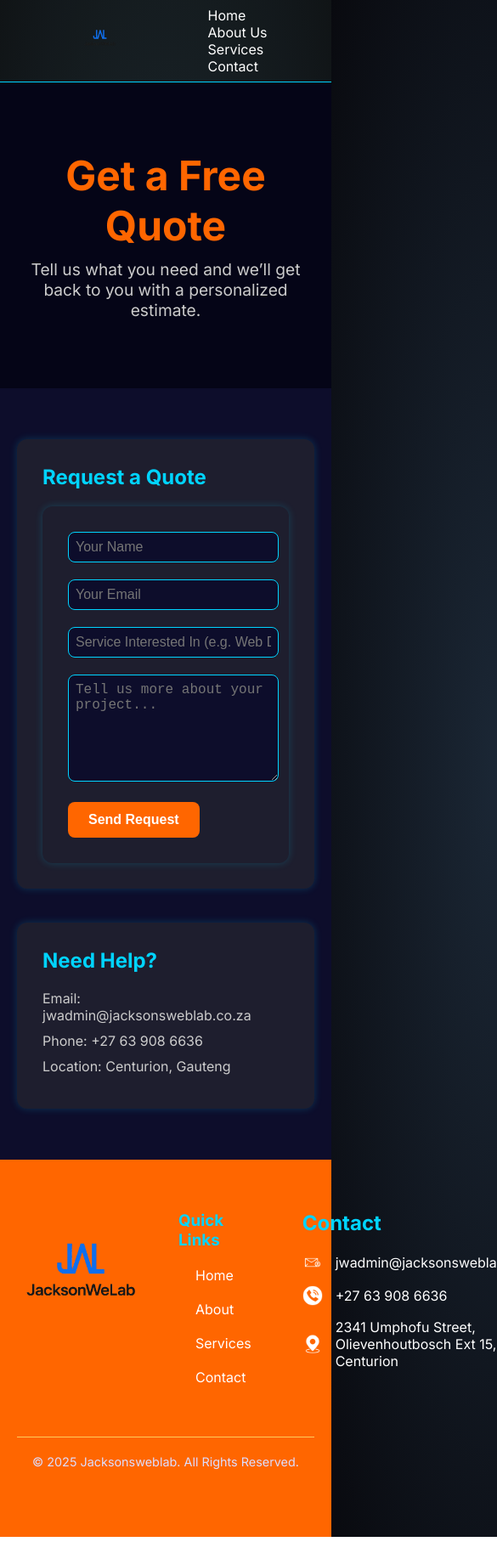
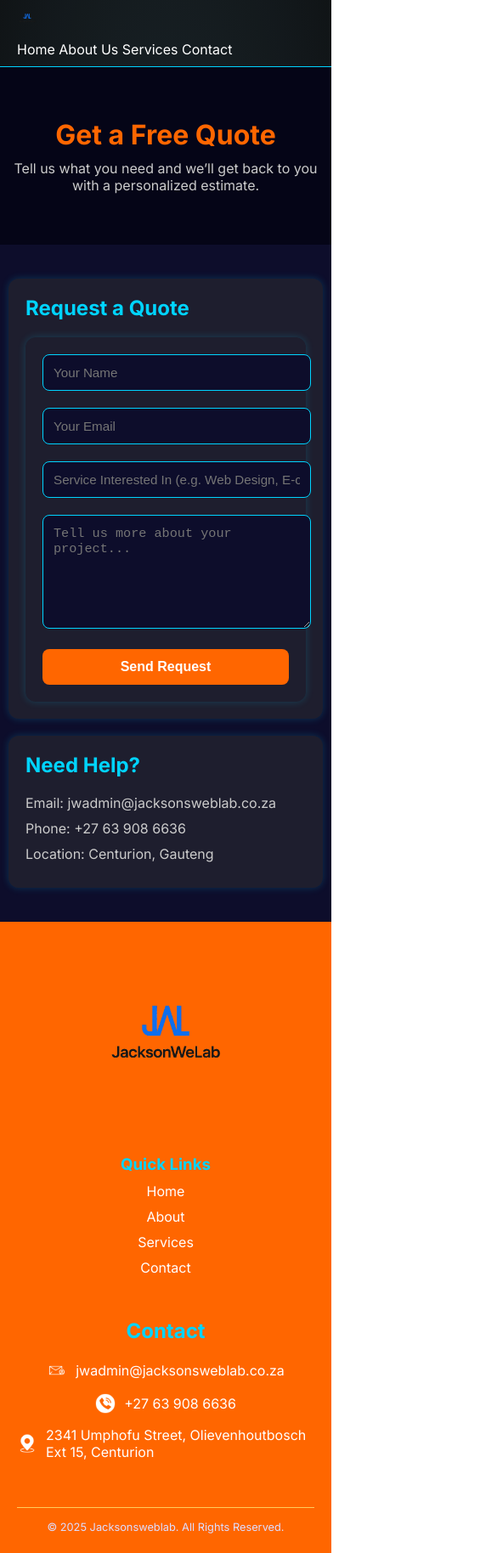
Before and after one commit to BrianJacksons2811/jacksonsweblab, a plain HTML site: page quote.html in a window 390 px wide. Shown: the top 1828 px of the page at 85% size, 585 px wide, since content can reach past the window. Drawn offline with Linux system fonts and the light colour scheme.

Commit message:
second commit

```diff
--- a/quote.css
+++ b/quote.css
@@ -192,3 +192,100 @@
   font-size: 0.9rem;
   margin-bottom: 0px;
 }
+/* media -query*/
+
+@media (max-width: 768px) {
+
+  /* Reset navigation to stack */
+  .nav {
+    flex-direction: column;
+    align-items: flex-start;
+    padding: 10px 20px;
+  }
+
+  .nav .logo img {
+    margin-left: 0;
+    margin-bottom: 10px;
+    max-width: 120px;
+  }
+
+  .nav-menu {
+    display: flex;
+    flex-direction: column;
+    width: 100%;
+  }
+
+  .nav-menu a {
+    margin: 10px 0;
+    padding: 10px 0;
+    width: 100%;
+  }
+
+  /* Hero section adjustments */
+  .contact-hero {
+    padding: 60px 10px;
+  }
+
+  .contact-hero h1 {
+    font-size: 2rem;
+  }
+
+  .contact-hero p {
+    font-size: 1rem;
+  }
+
+  /* Contact form layout */
+  .contact-section {
+    grid-template-columns: 1fr;
+    padding: 40px 10px;
+    gap: 20px;
+  }
+
+  .contact-form,
+  .contact-info {
+    padding: 20px;
+  }
+
+  .contact-form input,
+  .contact-form textarea {
+    padding: 12px;
+    font-size: 0.95rem;
+  }
+
+  .contact-form button {
+    width: 100%;
+    font-size: 1rem;
+  }
+
+  /* Footer layout */
+  .footer-content {
+    grid-template-columns: 1fr;
+    text-align: center;
+  }
+
+  .footer-logo {
+    margin: 0 auto 20px;
+  }
+
+  .footer-links ul {
+    padding: 0;
+  }
+
+  .footer-links ul li {
+    margin: 10px 0;
+  }
+
+  .footer-contact p {
+    justify-content: center;
+    text-align: left;
+  }
+
+  .footer-contact p img {
+    margin-right: 10px;
+  }
+
+  .footer-bottom-2 {
+    font-size: 0.8rem;
+    padding-top: 15px;
+  }
+}
--- a/services.css
+++ b/services.css
@@ -931,3 +931,107 @@
   margin-bottom: 0px;
 
 }
+
+/* media-query*/
+
+@media (max-width: 768px) {
+
+  /* Navigation */
+  .nav {
+    flex-direction: column;
+    align-items: flex-start;
+    padding: 10px 20px;
+  }
+
+  .nav .logo img {
+    margin-left: 0;
+    margin-bottom: 10px;
+    max-width: 130px;
+  }
+
+  .nav-menu {
+    display: flex;
+    flex-direction: column;
+    width: 100%;
+  }
+
+  .nav-menu a {
+    margin: 10px 0;
+    padding: 10px 0;
+    width: 100%;
+  }
+
+  /* Contact Hero Section */
+  .contact-hero {
+    padding: 40px 10px;
+  }
+
+  .contact-hero h1 {
+    font-size: 2rem;
+  }
+
+  .contact-hero p {
+    font-size: 1rem;
+  }
+
+  /* Contact Section */
+  .contact-section {
+    grid-template-columns: 1fr;
+    padding: 30px 10px;
+    gap: 20px;
+  }
+
+  .contact-form, .contact-info {
+    padding: 20px;
+  }
+
+  .contact-form input,
+  .contact-form textarea {
+    padding: 10px;
+    font-size: 0.95rem;
+  }
+
+  .contact-form button {
+    width: 100%;
+    font-size: 1rem;
+  }
+
+  /* Footer */
+  .footer-content {
+    grid-template-columns: 1fr;
+    text-align: center;
+  }
+
+  .footer-logo {
+    margin: 0 auto 20px;
+  }
+
+  .footer-links ul {
+    padding: 0;
+  }
+
+  .footer-links ul li {
+    margin: 10px 0;
+  }
+
+  .footer-contact {
+    text-align: center;
+  }
+
+  .footer-contact p {
+    justify-content: center;
+    flex-direction: column;
+    align-items: center;
+    margin-bottom: 10px;
+  }
+
+  .footer-contact p img {
+    margin-bottom: 8px;
+  }
+
+  .footer-bottom-2 {
+    font-size: 0.85rem;
+    padding-top: 15px;
+    padding-bottom: 15px;
+  }
+}
--- a/website.js
+++ b/website.js
@@ -1,4 +1,4 @@
-// script.js
+
 
 document.addEventListener("DOMContentLoaded", () => {
   // Animate price reveal
@@ -19,7 +19,7 @@
     });
   }, 500);
 
-  // Optional: Smooth scroll to sections
+
   const navLinks = document.querySelectorAll('.scroll-link');
   navLinks.forEach(link => {
     link.addEventListener('click', function(e) {
```
Also changed, not shown: graphic.js (+3 -7 lines).
